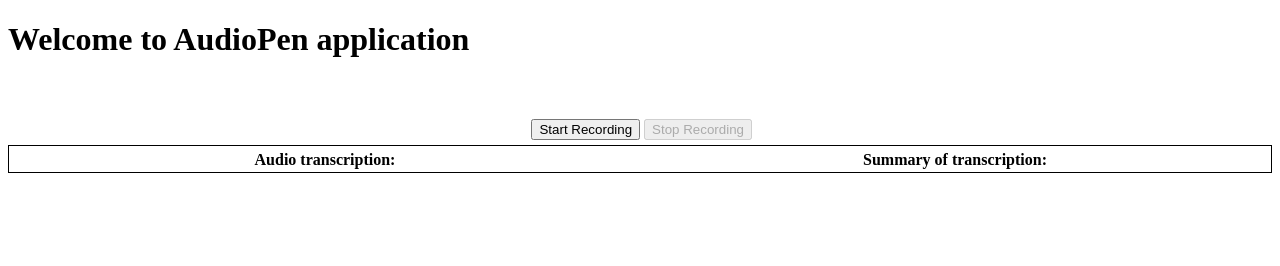
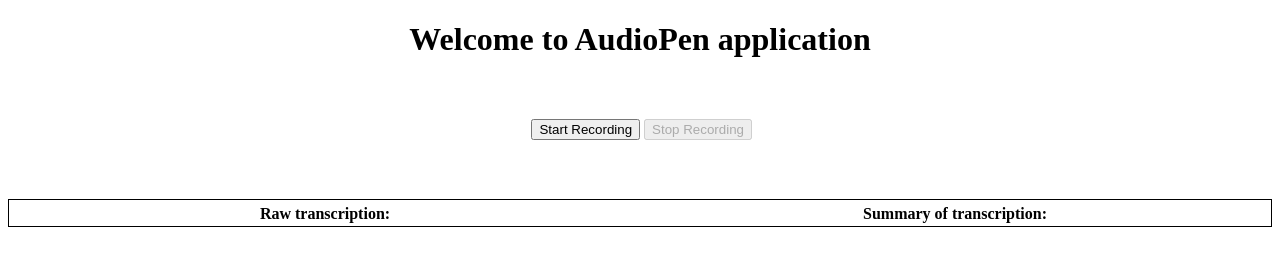
Before and after one commit to Prettypipi/Prettypipi.github.io, a plain HTML site: page index.html in a window 1280 px wide. Drawn offline with Linux system fonts and the light colour scheme.

Commit message:
Update index.html

```diff
--- a/index.html
+++ b/index.html
@@ -4,7 +4,7 @@
     <title>Speech to Text</title>
 </head>
 <body>
-    <h1>Welcome to AudioPen application</h1>
+    <h1 style="text-align: center">Welcome to AudioPen application</h1>
     <br>
     <br>
     <table width="100%">
@@ -12,9 +12,10 @@
     <td style="text-align:left"><button id="stopBtn" disabled>Stop Recording</button></td>
     <tr></tr>
     </table>
+    <br><br><br>
     <table width="100%" style="border: 1px solid black;" >
     <tr></tr>
-    <tr><td style="text-align:center;vertical-align:top" width="50%"><b>Audio transcription:</b><br><div id="output"></div></td>
+    <tr><td style="text-align:center;vertical-align:top" width="50%"><b>Raw transcription:</b><br><div id="output"></div></td>
     <td style="text-align:center;vertical-align:top" width="50%"><b>Summary of transcription:</b><br><div id="summary"></div></tr></td>
     </table>
     <script>
```
